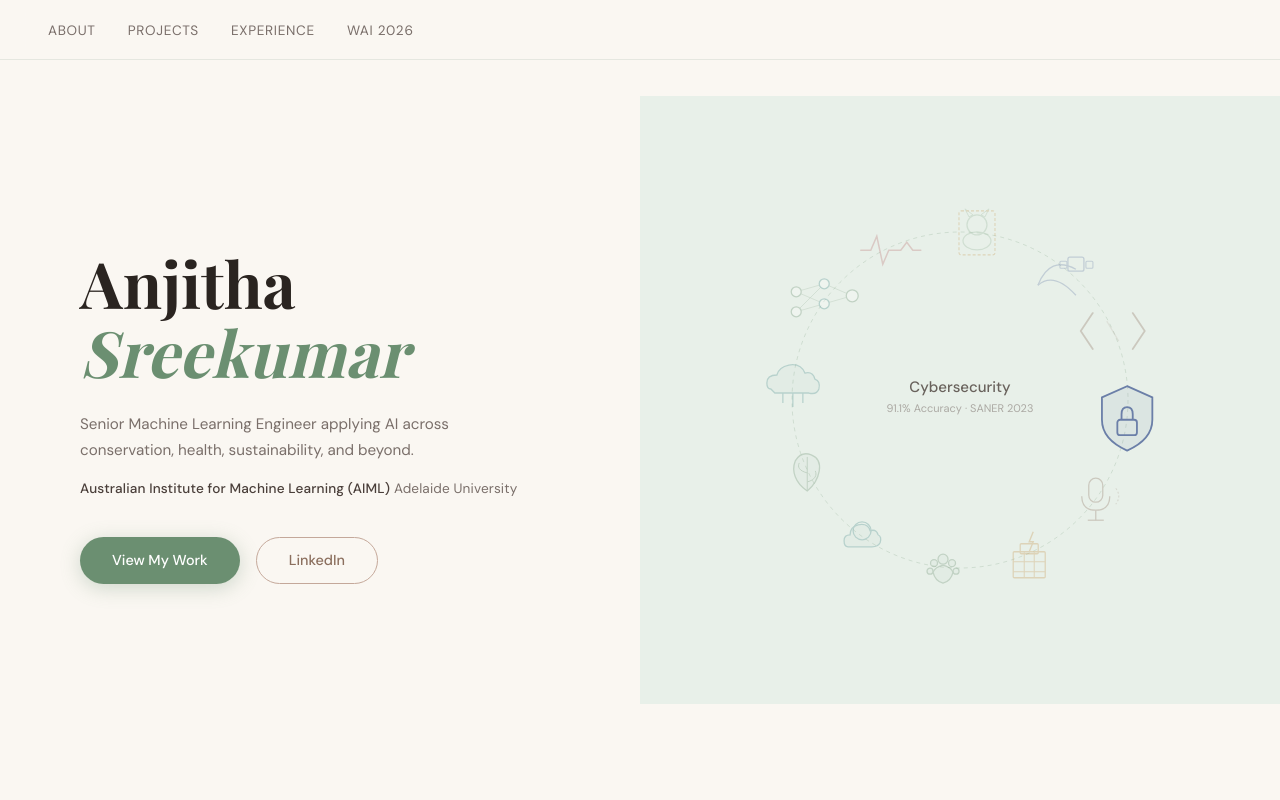
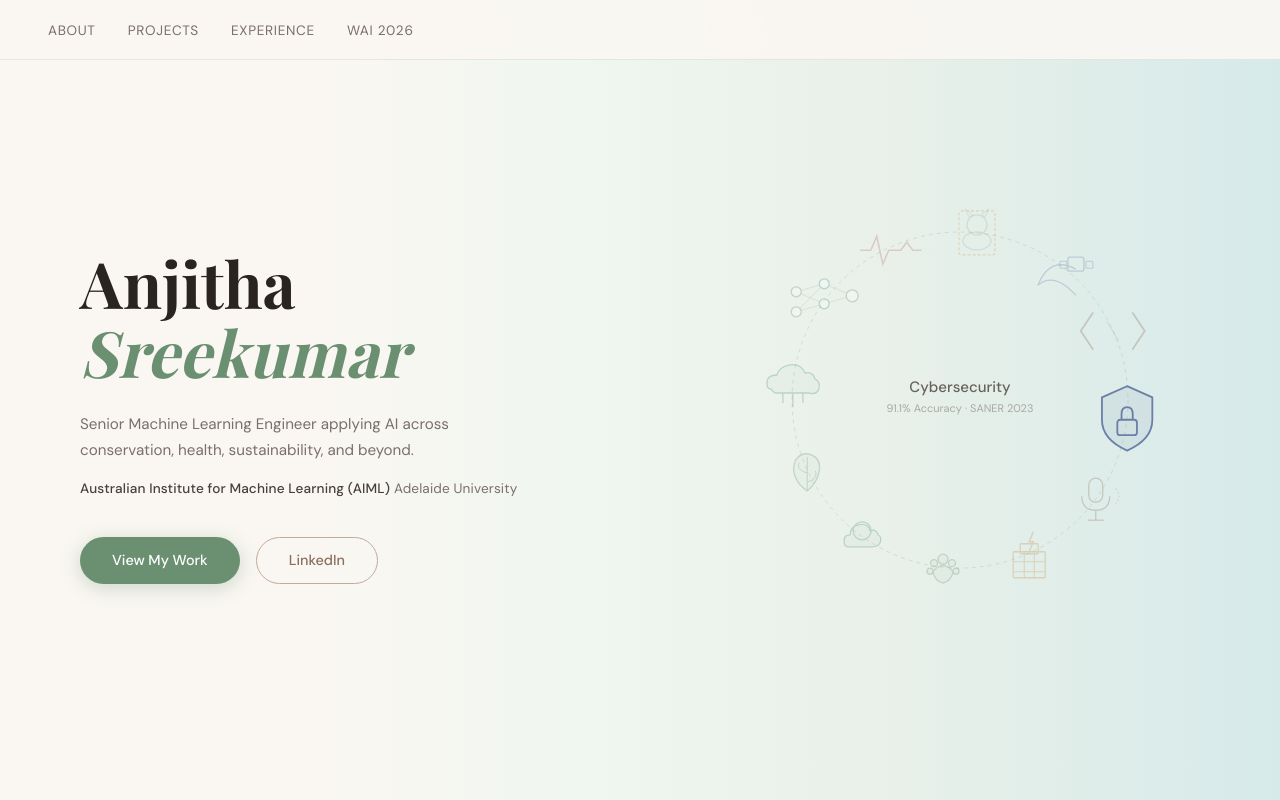
Before and after one commit to anjithask/anjithask.github.io, a plain HTML site: page index.html in a window 1280 px wide. Shown: the top 800 px of the page. Drawn offline with nearby package versions, Linux system fonts and the light colour scheme; a web font is replaced by a local one.

Commit message:
Update index.html

```diff
--- a/index.html
+++ b/index.html
@@ -83,7 +83,7 @@
       grid-template-columns: 1fr 1fr;
       position: relative;
       overflow: hidden;
-      background: var(--cream);
+      background: linear-gradient(to right, var(--cream) 0%, var(--cream) 25%, #f0f6f0 45%, var(--sage-pale) 70%, #d6eaea 100%);
     }
     .hero-left {
       display: flex; flex-direction: column; justify-content: center;
@@ -124,7 +124,7 @@
     }
     .hero-right {
       display: flex; align-items: center; justify-content: center;
-      background: var(--sage-pale);
+      background: none;
       position: relative; overflow: hidden;
     }
     .neural-leaf {
@@ -160,7 +160,7 @@
     .hero-right {
       position: relative;
       display: flex; align-items: center; justify-content: center;
-      background: var(--sage-pale);
+      background: none;
       overflow: hidden;
     }
     .circle-showcase {
```
